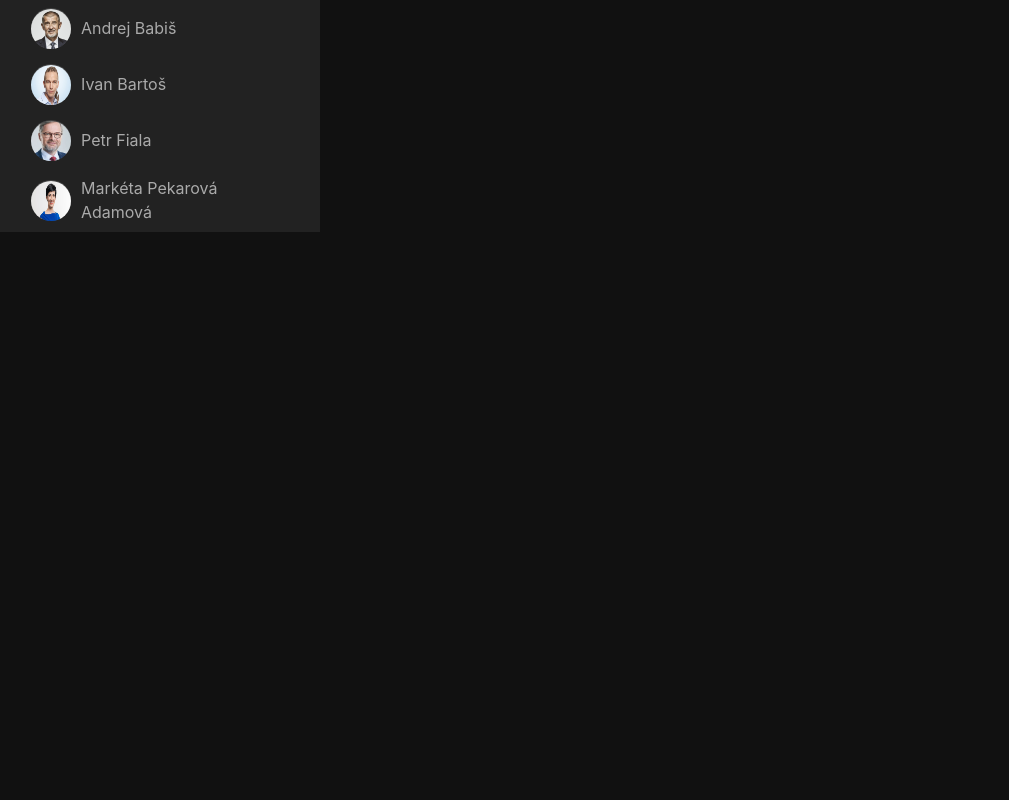
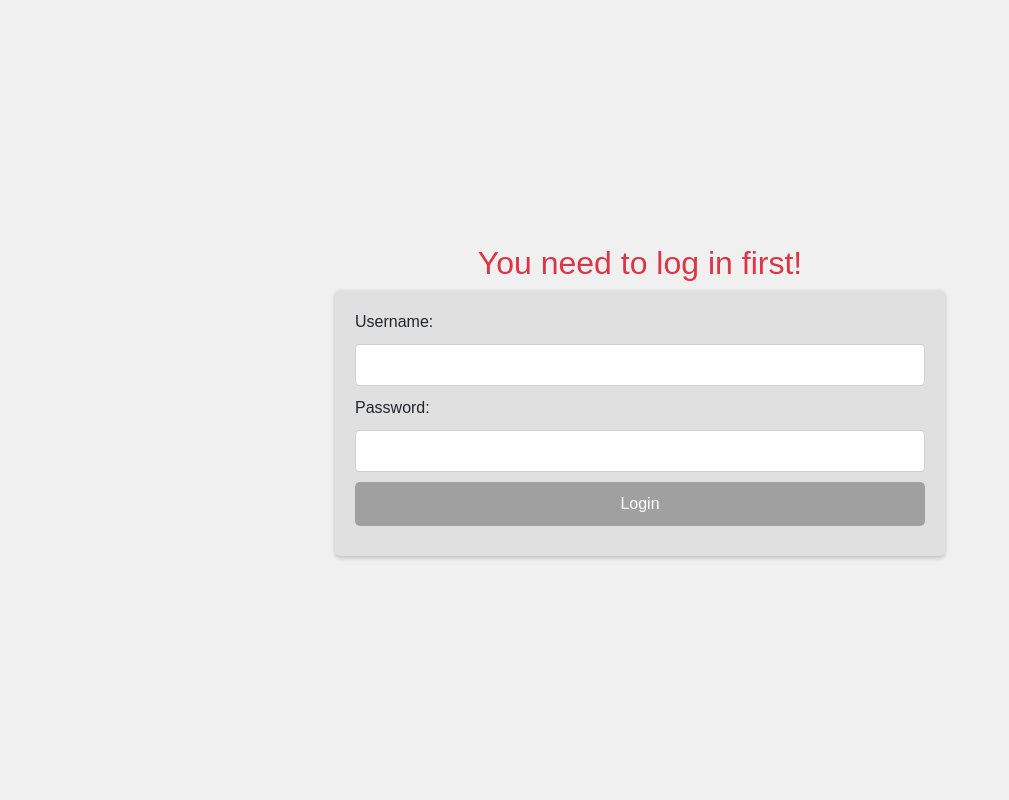
Before and after one commit to Mroz9401/DAS-political-confesions, a Django app: a page that uses web/political_confessions/frontend/templates/index.html in a window 1280 px wide. Shown: the whole page, without its empty margins (0-1009 px from the left). Run offline with Django 4.2, Linux system fonts and the light colour scheme; data comes from the database, SQL or seed files in the repository; some libraries are stand-ins or nearby versions.

Commit message:
Login page added.

```diff
--- /dev/null
+++ b/web/political_confessions/frontend/middleware.py
@@ -0,0 +1,19 @@
+from django.contrib import messages
+from django.shortcuts import redirect
+from django.urls import reverse
+from urllib.parse import urlencode
+
+class LoginRequiredMiddleware:
+    def __init__(self, get_response):
+        self.get_response = get_response
+
+    def __call__(self, request):
+        response = self.get_response(request)
+        return response
+
+    def process_view(self, request, view_func, view_args, view_kwargs):
+        if not request.user.is_authenticated and request.path != reverse('login'):
+            query_string = urlencode({'next': request.path})
+            login_url = reverse('login') + '?' + query_string
+            return redirect(login_url)
+        return None
--- a/web/political_confessions/frontend/templates/index.html
+++ b/web/political_confessions/frontend/templates/index.html
@@ -10,148 +10,78 @@
     <script src="https://cdnjs.cloudflare.com/ajax/libs/popper.js/1.16.0/umd/popper.min.js"></script>
     <script src="https://maxcdn.bootstrapcdn.com/bootstrap/4.5.2/js/bootstrap.min.js"></script>
     <style>
-        /* Navbar styles */
-        .custom-navbar {
-            background-color: #222;  /* Dark gray background for the navbar */
+        body {
+            font-family: Arial, sans-serif;
+            background-color: #f0f0f0;
+            margin: 0;
+            padding: 0;
+            display: flex;
+            justify-content: center;
+            align-items: center;
+            height: 100vh;
         }
 
-        /* Adjusting the link colors for better visibility on the dark background */
-        .custom-navbar .nav-link {
-            color: #aaa;  /* Light gray color for the link text */
+        .login-container {
+            background-color: #e0e0e0;
+            padding: 20px;
+            border-radius: 5px;
+            box-shadow: 0 2px 4px rgba(0, 0, 0, 0.2);
         }
 
-        .custom-navbar .nav-link:hover {
-            color: white;  /* White color for the link text when hovered */
+        label, input, button {
+            display: block;
+            width: 100%;
+            margin-bottom: 10px;
         }
 
-        /* Updated circle icon styles */
-        .circle-icon {
-            display: inline-block;
-            width: 40px;
-            height: 40px;
-            border-radius: 50%;
-            background-color: #444;  /* Slightly lighter gray for the icon background */
-            text-align: center;
-            line-height: 40px;
-            margin-right: 10px;
-            color: white;  /* Icon color */
-            font-size: 18px;
+        button {
+            background-color: #a0a0a0;
+            color: white;
+            border: none;
+            padding: 10px;
+            border-radius: 5px;
+            cursor: pointer;
         }
 
-        .nav-link {
-            display: flex;
-            align-items: center;
+        button:hover {
+            background-color: #808080;
         }
 
-        /* Template styles */
-        body {
-            background-color: #111;  /* Very dark gray background for the template/body */
-            color: #ffffff; /* Default text color set to white */
-        }
-
-        .main {
-            color: #ccc;  /* Light gray color for the main content text */
-        }
-
-        .card {
-            background-color: #333; /* Darker card background */
-            border: none;
-        }
-
-        .card-header {
-            border-bottom: 1px solid #444; /* Slightly lighter border for header */
-            color: #ffffff; /* Ensuring header text is white */
-        }
-
-        /* Additional styles */
-        #chat-history {
-            height: 400px;
-            overflow-y: scroll;
-            border: 1px solid #444; /* Slightly lighter border for chat history */
-            padding: 10px;
-            margin-bottom: 15px;
-            background-color: #2a2a2a;
-            color: #ffffff; /* Ensuring header text is white */
-        }
-
-        .message {
-            margin-bottom: 10px;
-            padding: 5px;
-            border-radius: 5px;
-        }
-
-        .incoming {
-            background-color: #3a3a3a; /* Slightly lighter background for incoming messages */
-            text-align: left;
-            color: #ffffff; /* Ensuring incoming message text is white */
-        }
-
-        .outgoing {
-            background-color: #007bff; /* Bootstrap's blue */
-            text-align: right;
-            color: white;
-        }
-
-        .input-group {
-            border: 1px solid #444; /* Slightly lighter border for input group */
-            border-radius: 5px; /* Rounded corners for input group */
-        }
-
-        .input-group-text, .form-control, .btn {
-            border-color: #444; /* Slightly lighter border for input and button elements */
-            color: #ffffff; /* Ensuring input and button text is white */
-        }
-
-        .form-control, .btn {
-            background-color: #3a3a3a; /* Slightly lighter background for input and button */
-            color: #f5f5f5; /* Default text color for input and button */
-        }
-
-        .btn:hover, .btn:focus {
-            background-color: #0056b3; /* Darker blue for button hover/focus states */
+        input {
+            padding: 8px;
+            border: 1px solid #d0d0d0;
+            border-radius: 4px;
         }
     </style>
 </head>
 <body>
+    <div class="col-sm-12 col-md-6 col-lg-6 col-md-offset-6 col-lg-offset-6">
+        <div class="row">
+            <div class="col-sm-12 col-md-12 col-lg-12">
+                {% if messages %}
+                    <div class="messages text-danger text-center">
+                        {% for message in messages %}
+                            <h2 class="{{ message.tags }}">{{ message }}</h2>
+                        {% endfor %}
+                    </div>
+                {% endif %}
+                <div class="login-container">
+                    <form method="post" action="{% url 'login' %}">
+                        {% csrf_token %}
+                        <label for="username">Username:</label>
+                        <input type="text" id="username" name="username" required>
 
-<div class="container-fluid">
-    <div class="row">
-        <nav class="col-md-3 col-lg-3 d-none d-md-block custom-navbar sidebar">
-            <div class="position-sticky">
-                <ul class="nav flex-column">
-                    {% for politician in object_politicians %}
-                        <li class="nav-item">
-                            <a class="nav-link active" href="{% url 'chat_view' politician.id %}">
-                                <span class="circle-icon">
-                                    <img class="circle-icon" src="{{MEDIA_URL}}{{politician.icon_path.url}}" alt="{{politician.name}}">
-                                </span>
-                                {{politician.name}}
-                            </a>
-                        </li>
-                    {% endfor %}
-                    <!-- Add more links as needed -->
-                </ul>
+                        <label for="password">Password:</label>
+                        <input type="password" id="password" name="password" required>
+
+                        <button type="submit">Login</button>
+                        {% if error %}
+                            <p>{{ error }}</p>
+                        {% endif %}
+                    </form>
+                </div>
             </div>
-        </nav>
-
-        <!-- Content goes here -->
-        <main role="main" class="col-md-9 ml-sm-auto col-lg-9 px-md-4">
-            {% block chat %}
-            <!-- This block can be overridden by child templates -->
-            {% endblock %}
-            <!-- <form method="post">
-                {% csrf_token %}
-                Input: <input type="text" name="input" required><br>
-                <input type="submit" value="Compute">
-            </form>
-
-            {% if output %}
-                <p>Output: {{ output }}</p>
-            {% endif %} -->
-        </main>
+        </div>
     </div>
-</div>
-
-
 </body>
 </html>
--- a/web/political_confessions/frontend/views.py
+++ b/web/political_confessions/frontend/views.py
@@ -1,19 +1,39 @@
-from django.shortcuts import render
+from django.shortcuts import render, redirect
 import json
 from .models import Llm_model, Politician
 from .llm_utils import get_llm_response
 from django.http import JsonResponse
 from django.views.decorators.http import require_POST
 from django.views.decorators.csrf import csrf_exempt
-import openai
+from django.contrib.auth import authenticate, login
+from django.contrib.auth.decorators import login_required
+from django.contrib import messages
 
-def main_page_view(request, *args, **kwargs):
+
+def user_login_view(request):
+    if request.GET.get('next'):
+        messages.error(request, "You need to log in first!")
+    if request.method == 'POST':
+        username = request.POST['username']
+        password = request.POST['password']
+        user = authenticate(request, username=username, password=password)
+        if user is not None:
+            login(request, user)
+            return redirect('homepage')  # Redirect to a success page.
+        else:
+            return render(request, 'index.html', {'error': 'Invalid credentials'})
+    else:
+        return render(request, 'index.html')
+
+@login_required
+def homepage_view(request, *args, **kwargs):
     queryset = Politician.objects.all()
     context = {
         "object_politicians": queryset
     }
-    return render(request, "index.html", context)
+    return render(request, "homepage.html", context)
 
+@login_required
 def chat_view(request, politician_id):
     print(politician_id)
     politician = Politician.objects.get(pk=politician_id)
@@ -23,10 +43,9 @@ def chat_view(request, politician_id):
         "object_chat": politician
     }
 
-    # floors = Floor.objects.all()
-    # floor = floors.get(id=room.floor.id)
     return render(request, 'chat_view.html', context)
 
+@login_required
 @require_POST
 @csrf_exempt  # Only use this if you are not using CSRF tokens, otherwise handle CSRF properly
 def llm_response_view(request):
@@ -36,7 +55,7 @@ def llm_response_view(request):
         object_chat = data['object_chat']
         # Now call your Python function that generates the LLM output
         politician = Politician.objects.get(pk=object_chat)
-        llm_output = get_llm_response(message, politician.llm_polit.path)
+        llm_output = get_llm_response(message, politician.llm_polit.key_path, politician.llm_polit.model_name, politician.llm_polit.model_context)
         return JsonResponse({'llm_output': llm_output})
     except Exception as e:
         # Log the error here if you need to
--- a/web/political_confessions/political_confessions/settings.py
+++ b/web/political_confessions/political_confessions/settings.py
@@ -47,6 +47,7 @@ MIDDLEWARE = [
     'django.middleware.common.CommonMiddleware',
     'django.middleware.csrf.CsrfViewMiddleware',
     'django.contrib.auth.middleware.AuthenticationMiddleware',
+    'frontend.middleware.LoginRequiredMiddleware',
     'django.contrib.messages.middleware.MessageMiddleware',
     'django.middleware.clickjacking.XFrameOptionsMiddleware',
 ]
@@ -125,6 +126,10 @@ STATIC_ROOT = os.path.join(BASE_DIR, 'static')
 MEDIA_URL = ''
 MEDIA_ROOT =  os.path.join(BASE_DIR, '')
 
+# Login URL
+LOGIN_URL = 'login'
+
+SESSION_COOKIE_AGE = 60
 
 # Default primary key field type
 # https://docs.djangoproject.com/en/4.2/ref/settings/#default-auto-field
--- a/web/political_confessions/political_confessions/urls.py
+++ b/web/political_confessions/political_confessions/urls.py
@@ -18,13 +18,14 @@ from django.contrib import admin
 from django.conf import settings
 from django.conf.urls.static import static
 from django.urls import path
-from frontend.views import main_page_view, chat_view, llm_response_view
+from frontend.views import homepage_view, chat_view, llm_response_view, user_login_view
 
 app_name = 'frontend'
 
 urlpatterns = [
     path('admin/', admin.site.urls),
-    path('', main_page_view, name='main_page_view'),
+    path('', user_login_view, name='login'),
+    path('homepage/', homepage_view, name='homepage'),
     path('chat_view/<int:politician_id>/', chat_view, name='chat_view'),
     path('get_llm_response/', llm_response_view, name='get_llm_response'),
 ]
```
Also changed, not shown: web/political_confessions/frontend/llm_utils.py (+4 -4 lines), web/political_confessions/frontend/models.py (+10 -4 lines), web/political_confessions/frontend/templates/chat_view.html (+8 -1 lines), web/political_confessions/frontend/templates/homepage.html (added, +157 -0 lines), web/political_confessions/db.sqlite3, web/political_confessions/frontend/migrations/0007_rename_path_llm_model_key_path_and_more.py (added), web/political_confessions/frontend/migrations/0008_llm_model_model_context.py (added), 1 other file.
